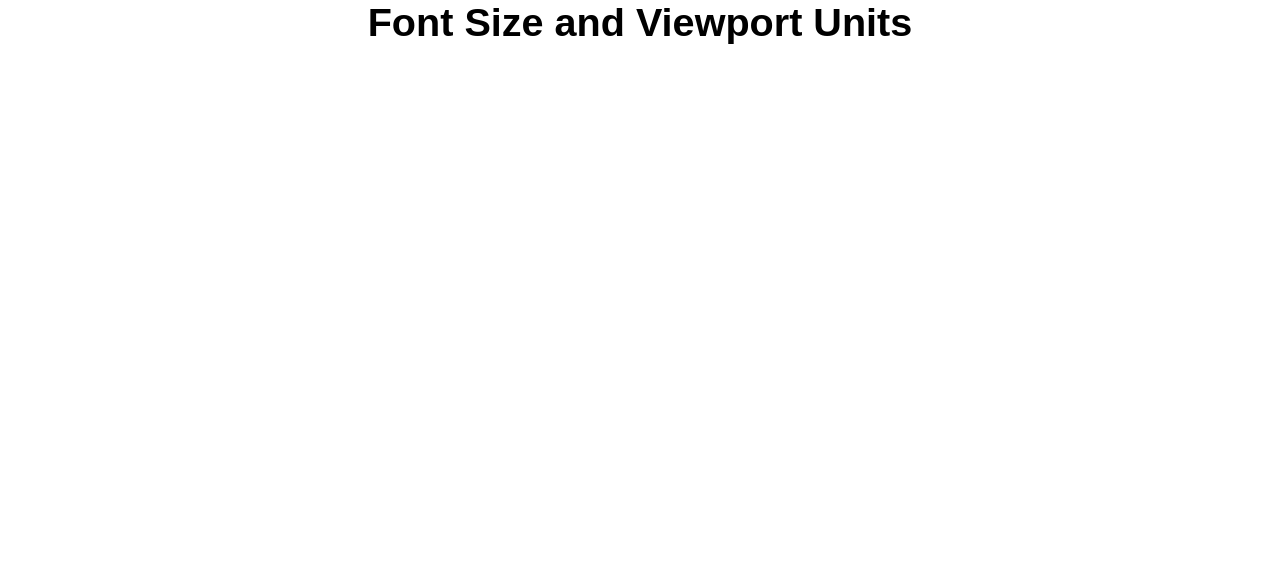
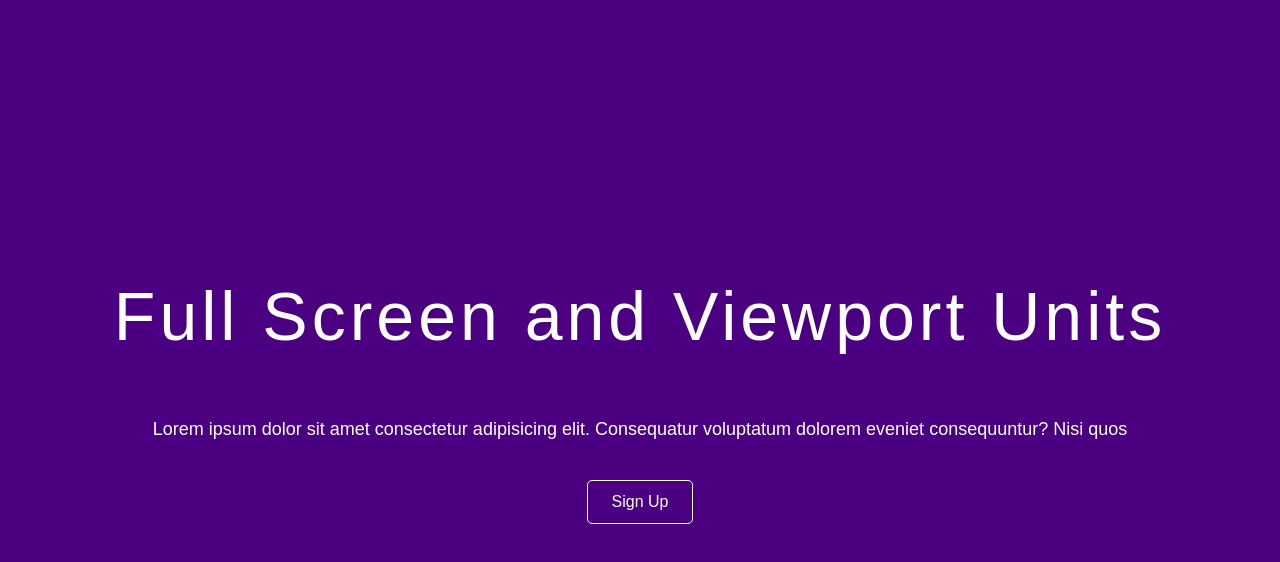
Before and after one commit to joepasss/sass_study, a React (Create React App) app in the folder responsive_design/: page / in a window 1280 px wide. Shown: the top 562 px of the page. Built offline with nearby package versions, Linux system fonts and the light colour scheme.

Commit message:
Full height

```diff
--- a/responsive_design/src/App.js
+++ b/responsive_design/src/App.js
@@ -1,7 +1,12 @@
 function App() {
   return (
     <div>
-      <h1>Font Size and Viewport Units</h1>
+      <h1>Full Screen and Viewport Units</h1>
+      <p>
+        Lorem ipsum dolor sit amet consectetur adipisicing elit. Consequatur
+        voluptatum dolorem eveniet consequuntur? Nisi quos
+      </p>
+      <a href='#'>Sign Up</a>
     </div>
   );
 }
--- a/responsive_design/src/index.scss
+++ b/responsive_design/src/index.scss
@@ -1,32 +1,49 @@
 * {
+  padding: 0;
   margin: 0;
-  padding: 0;
 }
 
 body {
-  display: flex;
-  justify-content: center;
-}
+  font-family: sans-serif;
 
-// root => html => replace px with rem
-:root {
-  font-size: 10px;
-}
+  div {
+    background-color: indigo;
+    color: white;
 
-h1 {
-  font-family: sans-serif;
-  text-align: center;
-  // font-size: 3vw;
+    // Full Screen
+    height: 100vh;
 
-  // For smaller screen sizes
-  // font-size: calc(14px + 2vw);
+    // Optional
+    display: flex;
+    flex-direction: column;
+    justify-content: center;
+    align-items: center;
+  }
 
-  font-size: calc(1.4rem + 2vw); // root 10 px = 1rem is 10px
-}
+  h1 {
+    margin-bottom: 4rem;
+    font-size: 68px;
+    font-weight: 300;
+    letter-spacing: 4px;
+  }
 
-// For larger screens
-@media screen and (min-height: 1500px) {
-  h1 {
-    font-size: 45px;
+  p {
+    font-size: 18px;
+  }
+
+  a {
+    color: white;
+    text-decoration: none;
+    border: 1px white solid;
+    border-radius: 5px;
+    padding: 12px 24px;
+    margin-top: 40px;
+
+    transition: all 0.35s ease-in-out;
+
+    &:hover {
+      color: indigo;
+      background-color: white;
+    }
   }
 }
```
